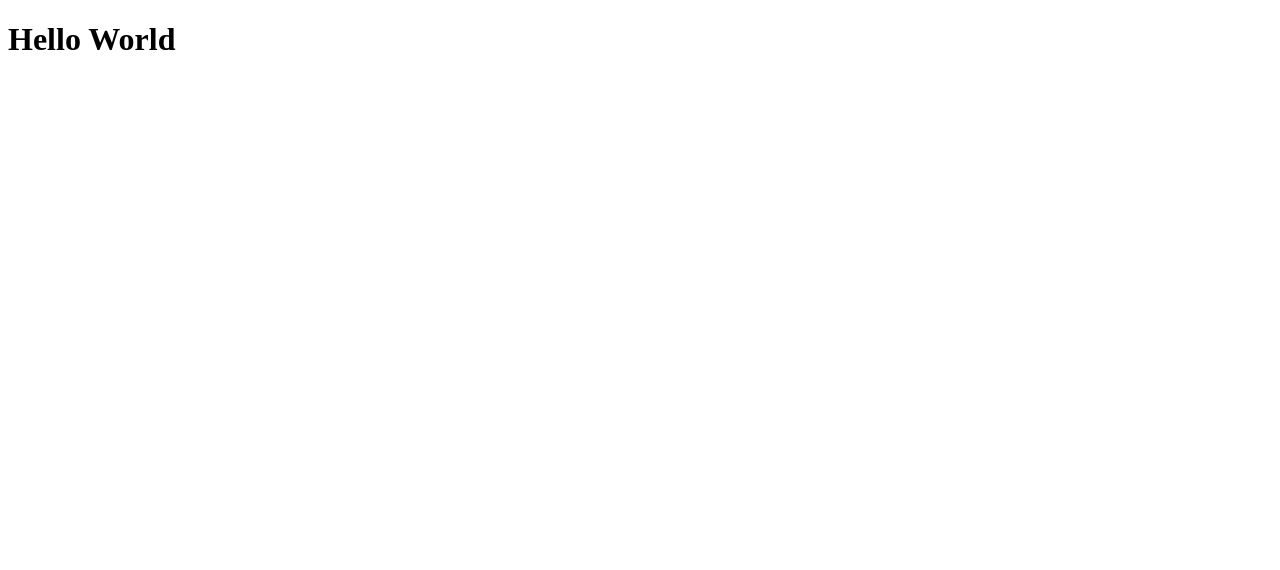
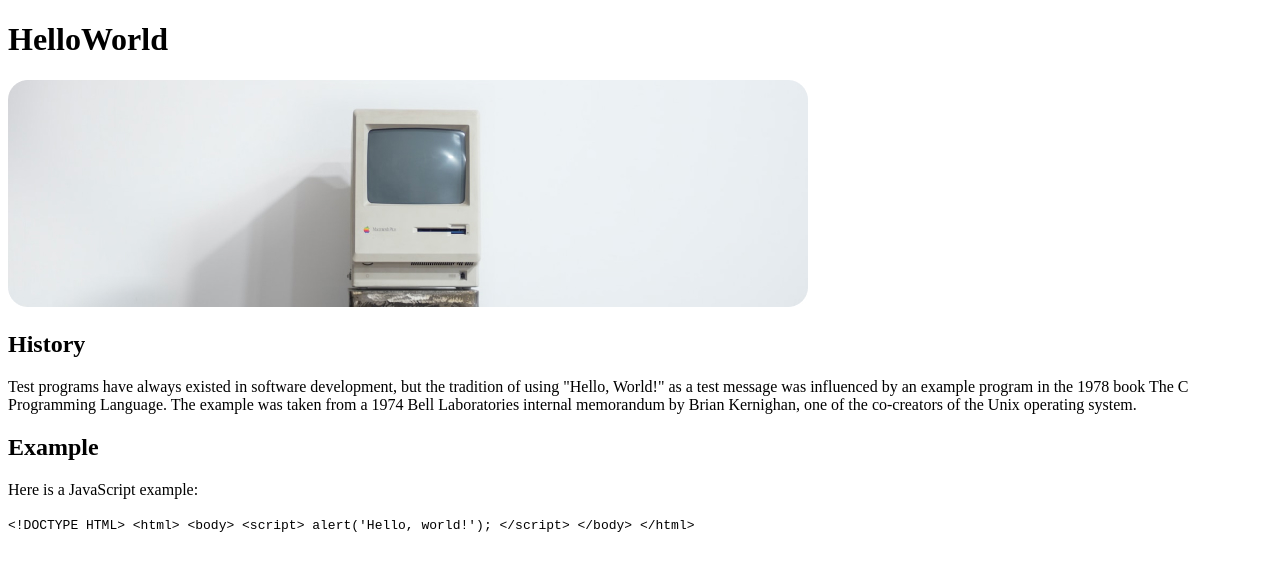
Before and after one commit to AlAli3/HelloWorldLab1, a plain HTML site: page index.html in a window 1280 px wide. Drawn offline with Linux system fonts and the light colour scheme.

Commit message:
Editing index.html

```diff
--- a/index.html
+++ b/index.html
@@ -8,7 +8,26 @@
     <link rel="stylesheet" href="screen.css">
 </head>
 <body>
-    <h1>Hello World</h1>
+    <h1>HelloWorld</h1>
+    <img src="images/mac.jpg" alt="Vintage mac">
+    <section>
+        <h2>History</h2>
+        <p>Test programs have always existed in software development, but the tradition of using "Hello, World!" as a test message was influenced by an example program in the 1978 book The C Programming Language. The example was taken from a 1974 Bell Laboratories internal memorandum by Brian Kernighan, one of the co-creators of the Unix operating system.</p>
+    </section>
+    <section>
+        <h2>Example</h2>
+        <p>Here is a JavaScript example:</p>
+        <code>
+            &lt;!DOCTYPE HTML&gt;
+            &lt;html&gt;
+                &lt;body&gt;
+                    &lt;script&gt;
+                        alert('Hello, world!');
+                &lt;/script&gt;
+                &lt;/body&gt;
+            &lt;/html&gt;
+        </code>
+    </section>
     <script src="index.js"></script>
 </body>
 </html>
```
